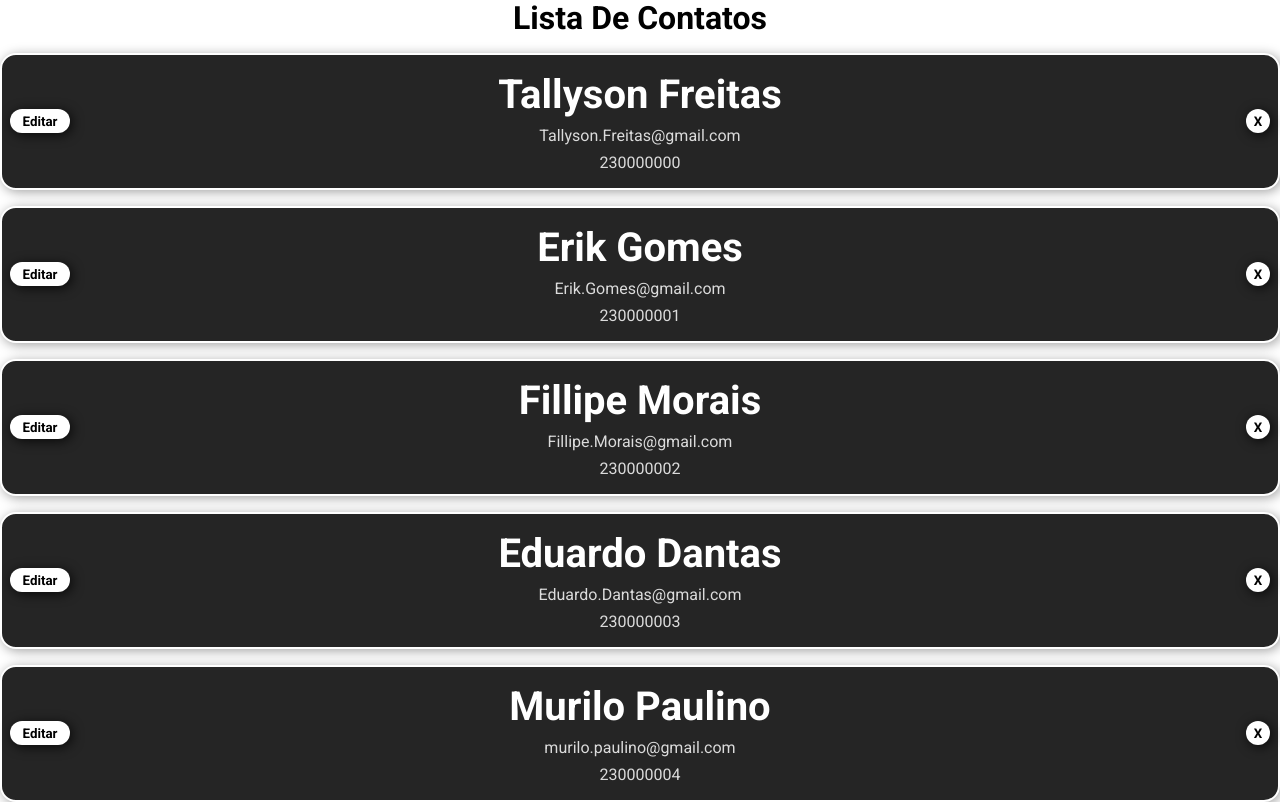
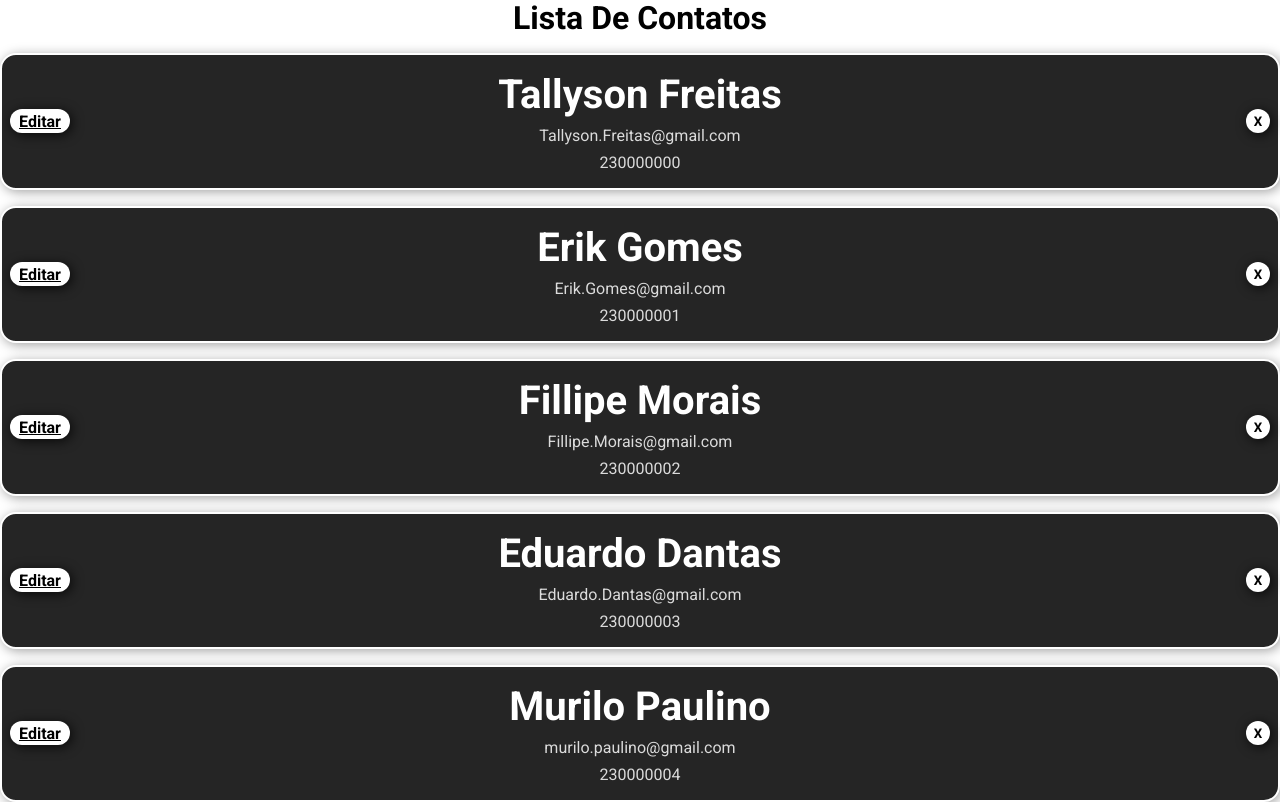
Before and after one commit to TallysonFreitas/Lista-de-contatos, a React (Create React App) app: page / in a window 1280 px wide. Built offline with nearby package versions, Linux system fonts and the light colour scheme.

Commit message:
corrigindo action editar

```diff
--- a/src/components/ContatoItem/index.tsx
+++ b/src/components/ContatoItem/index.tsx
@@ -6,14 +6,23 @@ import {
   EditButton,
   Name
 } from './style'
-import { remover } from '../../store/reducers/contato'
+import { editar, remover } from '../../store/reducers/contato'
+import { Link } from 'react-router-dom'
 
 const ContatoItem = ({ name, email, telefone, id }: ContatoItemType) => {
   const dispatch = useDispatch()
 
   return (
     <ContainerContatoItem>
-      <EditButton>Editar</EditButton>
+      <EditButton
+        as={Link}
+        to={'/editar'}
+        onClick={() => {
+          dispatch(editar(id))
+        }}
+      >
+        Editar
+      </EditButton>
       <Name>{name}</Name>
       <p>{email}</p>
       <p>{telefone}</p>
--- a/src/store/reducers/contato.ts
+++ b/src/store/reducers/contato.ts
@@ -54,8 +54,13 @@ const contatoSlice = createSlice({
         (each) => each.id !== action.payload
       )
     },
-    editar: (state, action: PayloadAction<ContatoItemType>) => {
-      state.editando = action.payload
+    editar: (state, action: PayloadAction<number>) => {
+      const indexItem = state.contatos.findIndex(
+        (each) => each.id === action.payload
+      )
+      if (indexItem > 0) {
+        state.editando = state.contatos[indexItem]
+      }
     }
   }
 })
```
